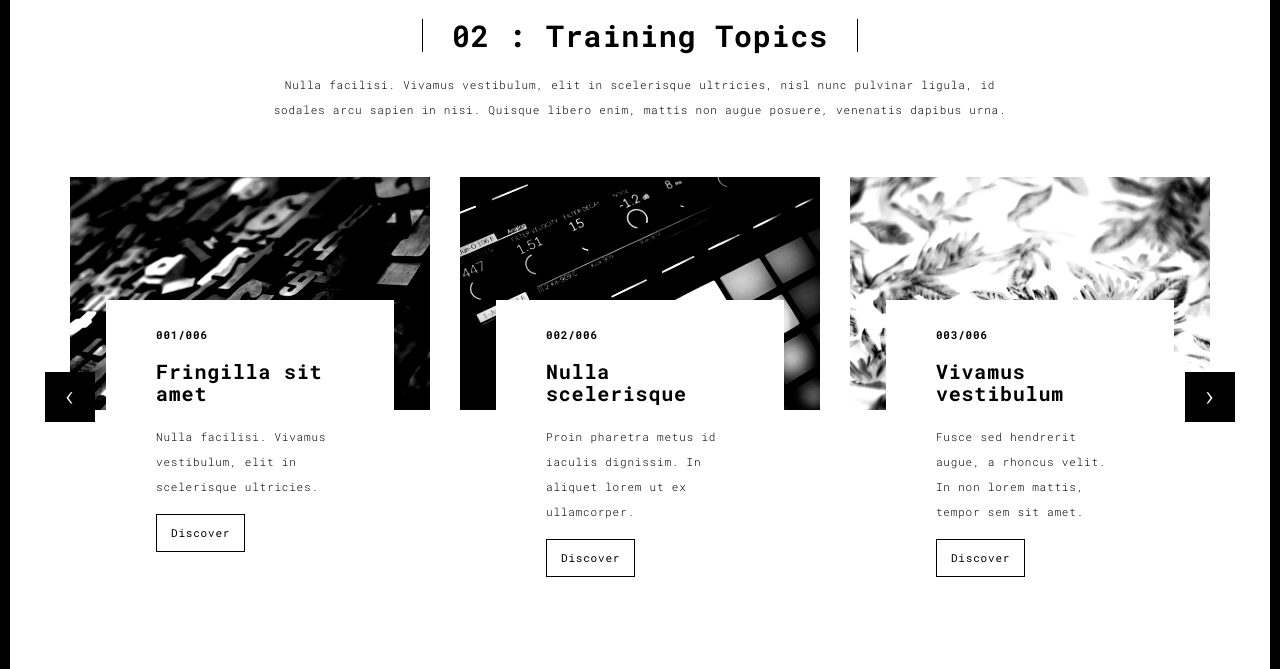
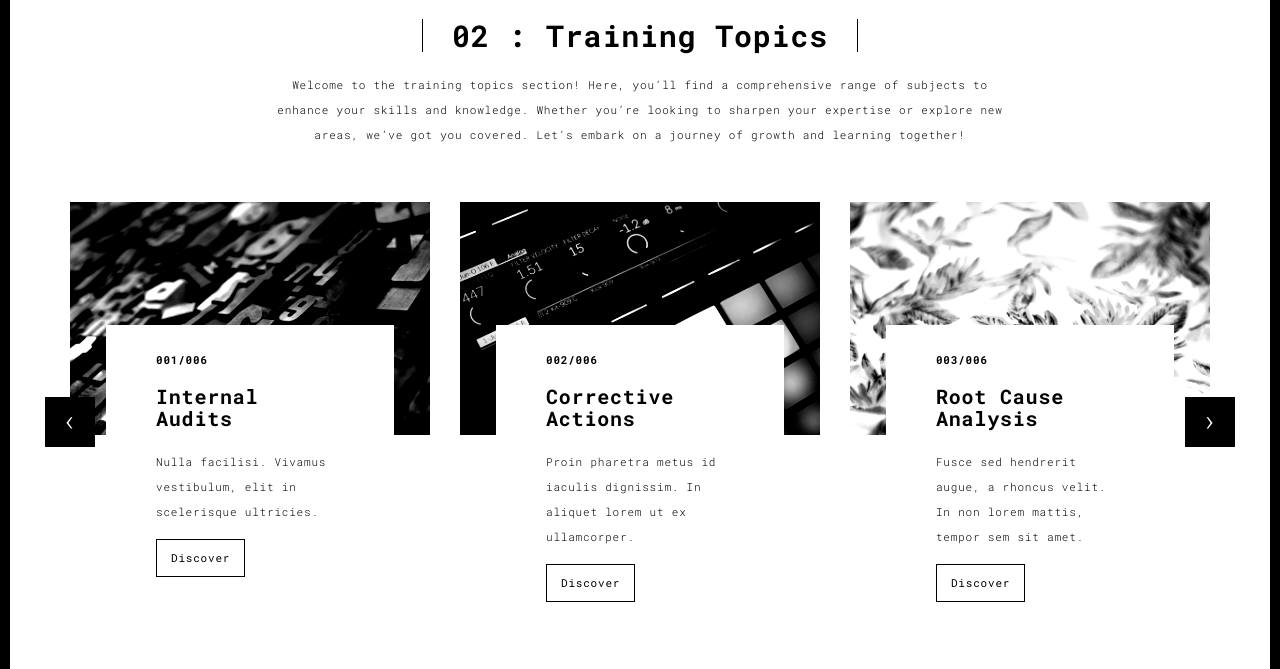
Before and after one commit to Gymmybear33/portfolio, a Flask app: page /works.html in a window 1280 px wide. Shown: the part 90-759 px from the top of the page. Run offline with Flask 3, Linux system fonts and the light colour scheme; some libraries are stand-ins or nearby versions.

Commit message:
added training topics intro and 3 topics names

```diff
--- a/templates/index.html
+++ b/templates/index.html
@@ -57,7 +57,8 @@
               <h1>Hello,<br>
                 <span id="typed-strings">
                   <span>I'm Jayson</span>
-                  <span>...and this is The QA Corner</span>
+                  <span>...and this is:</span>
+                  <span>The QA Corner</span>
                   <span>We hope you enjoy it!</span>
                 </span>
                 <span id="typed"></span>
--- a/templates/works.html
+++ b/templates/works.html
@@ -56,7 +56,7 @@
       <div class="col-sm-8 col-sm-offset-2 section-container-spacer">
         <div class="text-center">
           <h1 class="h2">02 : Training Topics</h1>
-          <p>Nulla facilisi. Vivamus vestibulum, elit in scelerisque ultricies, nisl nunc pulvinar ligula, id sodales arcu sapien in nisi. Quisque libero enim, mattis non augue posuere, venenatis dapibus urna.</p>
+          <p>Welcome to the training topics section! Here, you’ll find a comprehensive range of subjects to enhance your skills and knowledge. Whether you’re looking to sharpen your expertise or explore new areas, we’ve got you covered. Let’s embark on a journey of growth and learning together!</p>
         </div>
       </div>
 
@@ -74,7 +74,7 @@
                       </a>
                       <div class="card-container card-container-lg">
                         <h4>001/006</h4>
-                        <h3>Fringilla sit amet</h3>
+                        <h3>Internal Audits</h3>
                         <p>Nulla facilisi. Vivamus vestibulum, elit in scelerisque ultricies.</p>
                         <a href="./work.html" title="" class="btn btn-default">Discover</a>
                       </div>
@@ -85,7 +85,7 @@
                       </a>
                       <div class="card-container card-container-lg">
                         <h4>002/006</h4>
-                        <h3>Nulla scelerisque</h3>
+                        <h3>Corrective Actions</h3>
                         <p>Proin pharetra metus id iaculis dignissim. In aliquet lorem ut ex ullamcorper.</p>
                         <a href="./work.html" title="" class="btn btn-default">Discover</a>
                       </div>
@@ -96,7 +96,7 @@
                       </a>
                       <div class="card-container card-container-lg">
                         <h4>003/006</h4>
-                        <h3>Vivamus vestibulum</h3>
+                        <h3>Root Cause Analysis</h3>
                         <p>Fusce sed hendrerit augue, a rhoncus velit. In non lorem mattis, tempor sem sit amet.</p>
                         <a href="./work.html" title="" class="btn btn-default">Discover</a>
                       </div>
```
Also changed, not shown: 1 other file.
